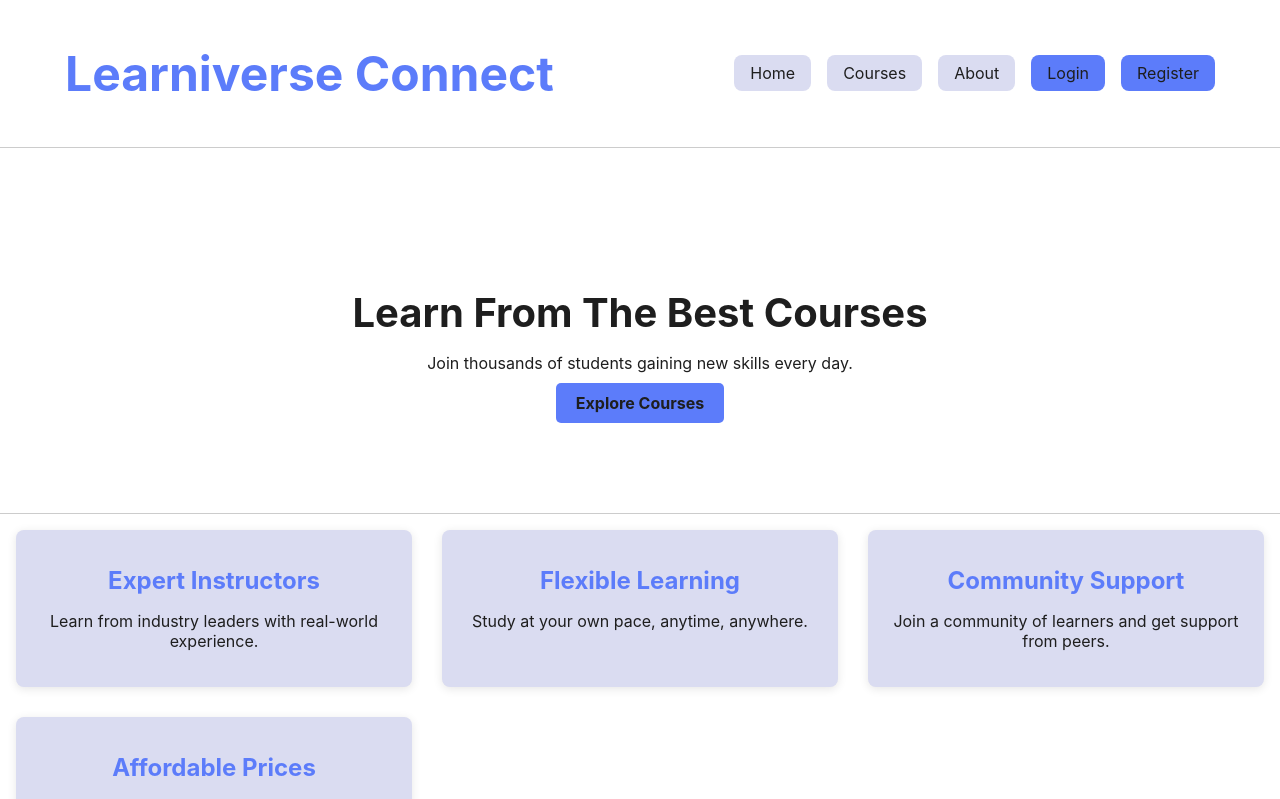
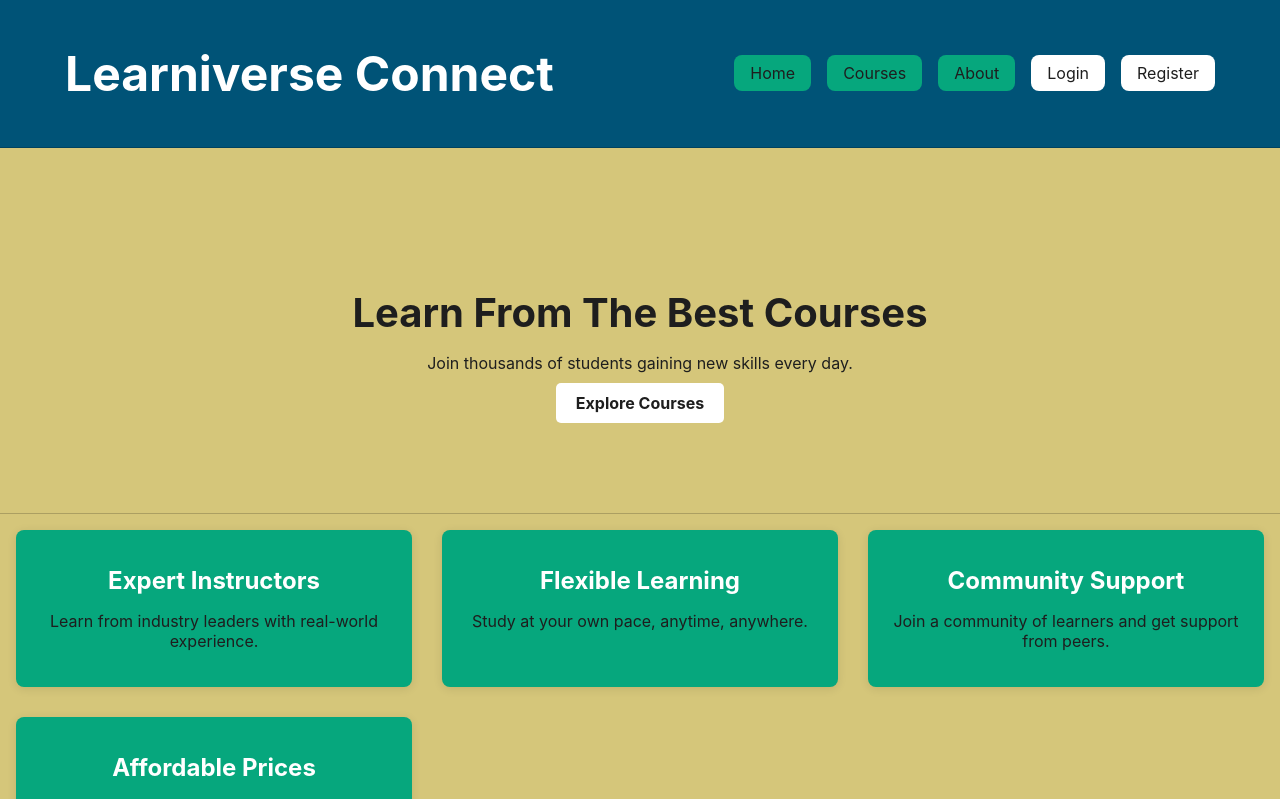
Before and after one commit to wkhaddon/Group13-AppdevAndWebtech, a React (Vite) app in the folder frontend/learniverse-connect/: page / in a window 1280 px wide. Shown: the top 799 px of the page. Built offline with nearby package versions, Linux system fonts and the light colour scheme; no server answers.

Commit message:
some color tests

```diff
--- a/frontend/learniverse-connect/src/components/Footer.module.scss
+++ b/frontend/learniverse-connect/src/components/Footer.module.scss
@@ -6,7 +6,7 @@
 	width: 100%;
 
 	padding: $spacing-md;
-	background-color: var(--bg);
+	background-color: var(--footer);
 	color: var(--text-secondary);
 
 	border-top: 1px solid var(--shadow);
--- a/frontend/learniverse-connect/src/components/Header.module.scss
+++ b/frontend/learniverse-connect/src/components/Header.module.scss
@@ -1,7 +1,7 @@
 @use '@/styles/main' as *;
 
 .header {
-	background-color: var(--bg);
+	background-color: var(--header);
 	border-bottom: 1px solid var(--shadow);
 	position: sticky;
 	top: 0;
--- a/frontend/learniverse-connect/src/styles/_theme.scss
+++ b/frontend/learniverse-connect/src/styles/_theme.scss
@@ -8,6 +8,8 @@
 
 $light-theme: (
 	bg: $color-bg-light,
+	header: $color-header,
+	footer: $color-footer,
 	surface: $color-surface-light,
 	surface-hover: $color-surface-hover-light,
 	shadow: $shadow-light,
--- a/frontend/learniverse-connect/src/styles/_variables.scss
+++ b/frontend/learniverse-connect/src/styles/_variables.scss
@@ -1,16 +1,20 @@
 @use 'sass:color';
 
 // COLOR TOKENS
-$color-primary: #5c7cfa;
+$color-primary: #fff;
 $color-primary-hover: color.adjust($color-primary, $lightness: -10%);
 
 $color-danger: #ff4d4f;
 $color-danger-hover: color.adjust($color-danger, $lightness: -10%);
 
-$color-bg-light: #fff;
+$color-header: #005377;
+
+$color-footer: #052f5f;
+
+$color-bg-light: #d5c67a;
 $color-bg-dark: #121212;
 
-$color-surface-light: #dadcf1;
+$color-surface-light: #06a77d;
 $color-surface-dark: #1e1e1e;
 
 $color-surface-hover-light: color.adjust($color-surface-light, $lightness: -5%);
```
Also changed, not shown: 1 other file (tests, documents, lock files or other folders).
